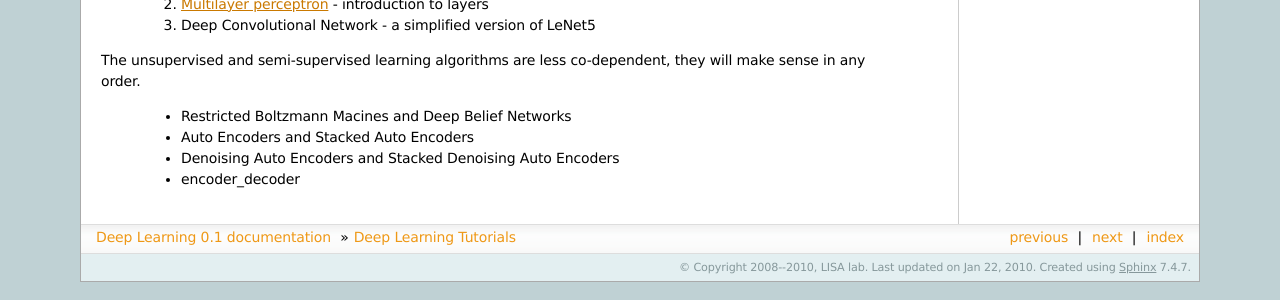
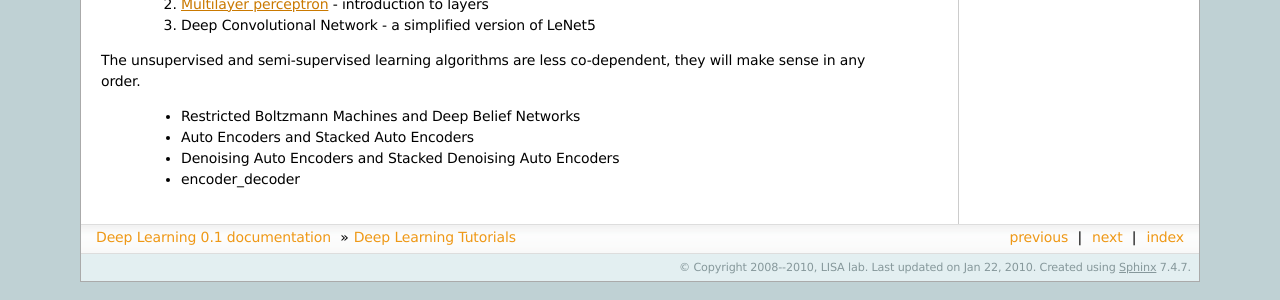
Before and after one commit to lisa-lab/DeepLearningTutorials, a Sphinx documentation site: the page built from doc/intro.txt, in a window 1280 px wide. Shown: the part 498-798 px from the top of the page. Built offline with Sphinx 7.4.7, drawn with Linux system fonts in a browser that asks for light colours; formulas are drawn with MathJax 3; pages that are not in the unit, such as notebooks, are missing from menus.

Commit message:
typo... and testing smth

```diff
--- a/doc/intro.txt
+++ b/doc/intro.txt
@@ -29,7 +29,7 @@ The purely supervised learning algorithms are meant to be read in order:
 
 The unsupervised and semi-supervised learning algorithms are less co-dependent, they will make sense in any order.
 
-  * :ref:`Restricted Boltzmann Macines and Deep Belief Networks`
+  * :ref:`Restricted Boltzmann Machines and Deep Belief Networks`
   * :ref:`Auto Encoders and Stacked Auto Encoders`
   * :ref:`Denoising Auto Encoders and Stacked Denoising Auto Encoders`
   * :ref:`encoder_decoder`
```
